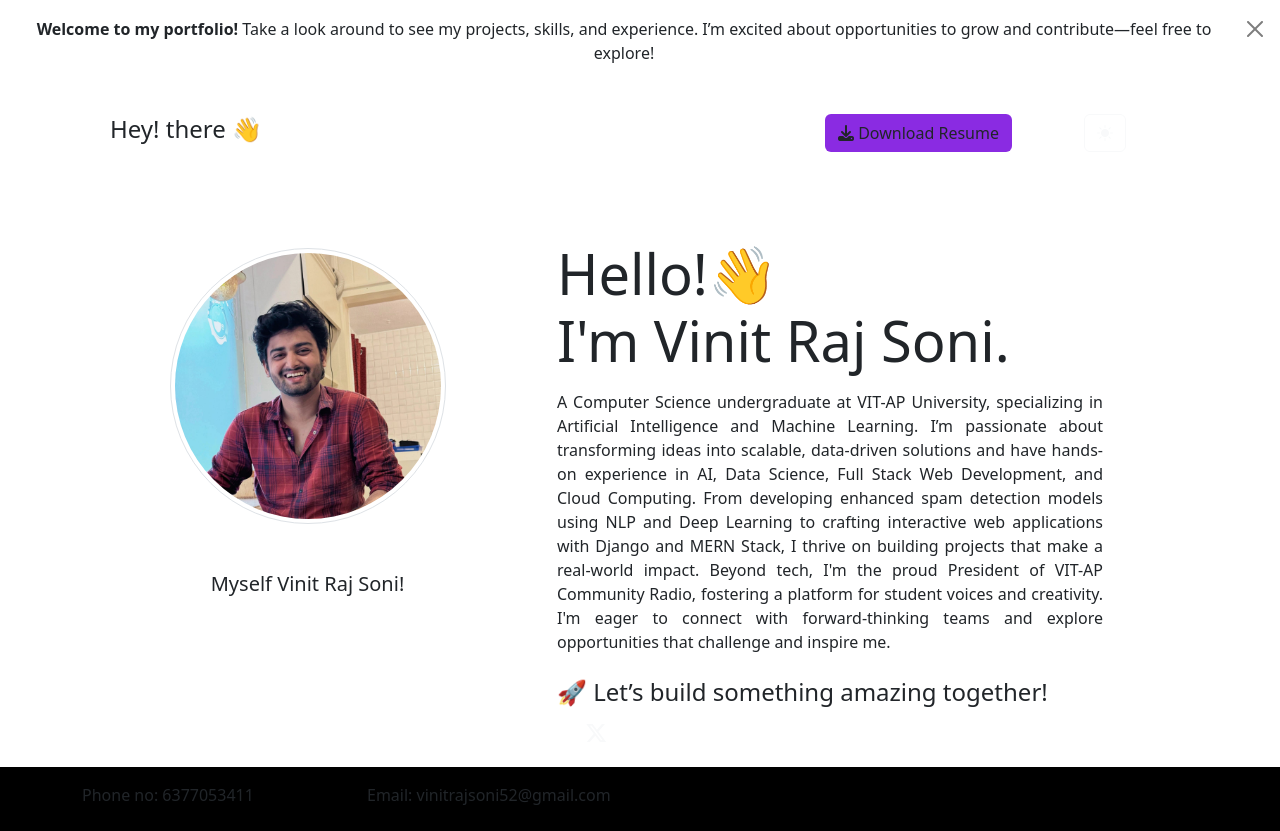
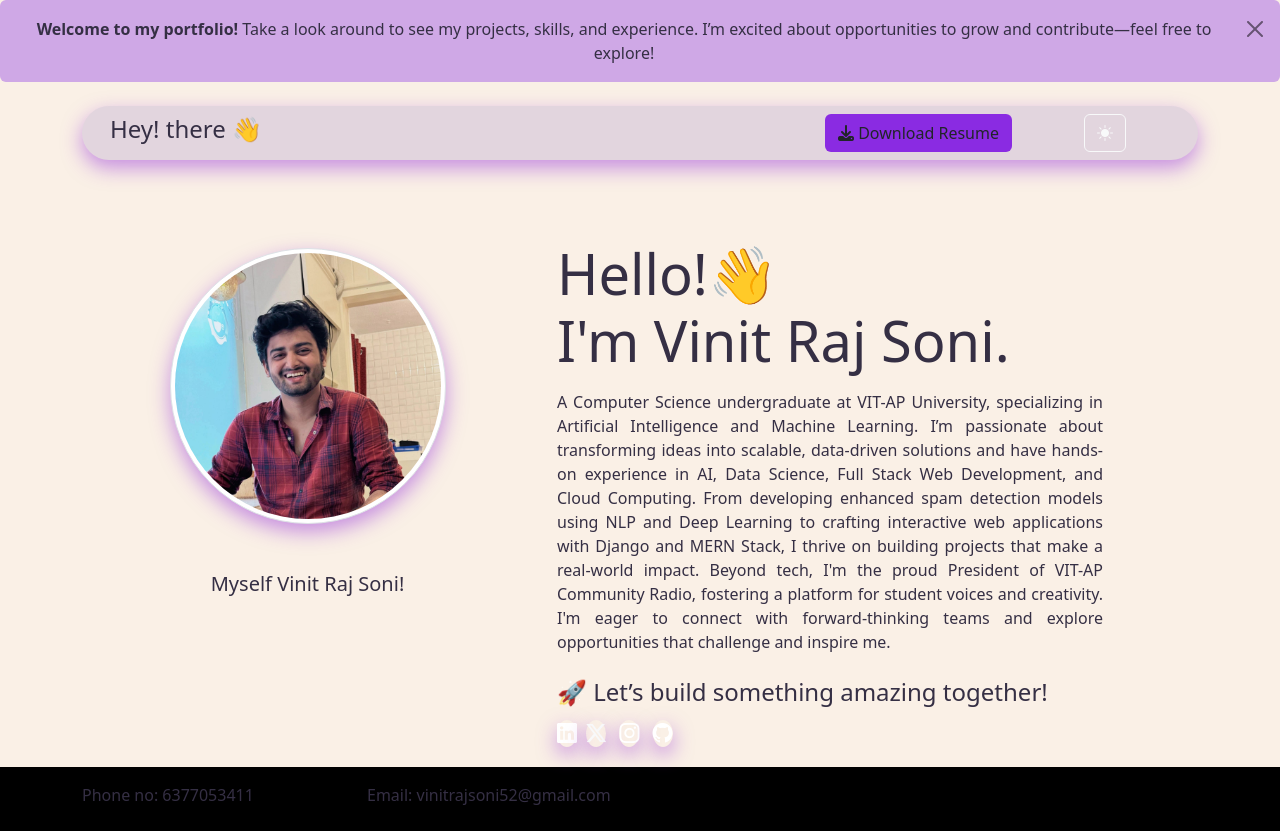
Before and after one commit to vinitrajsoni/portfolio, a plain HTML site: page index.html in a window 1280 px wide. Both pictures are taken after a click on the button 1105 px from the left and 133 px from the top of the page. Drawn offline with nearby package versions, Linux system fonts and the light colour scheme; a script that the page names is missing.

Commit message:
style.css

```diff
--- a/style.css
+++ b/style.css
@@ -1,8 +1,43 @@
+:root {
+  --background-color: #0b0617;
+  --text-color: #FAF0E6;
+  --nav-color: #B9B4C7;
+  --alert-color: rgb(73, 28, 115);
+}
+
+body {
+  background-color: var(--background-color);
+  color: var(--text-color);
+  transition: all 0.3s ease;
+}
+
+.navbar {
+  background-color: var(--nav-color) !important;
+}
+
+.alert {
+  background-color: var(--alert-color) !important;
+  color: var(--text-color);
+}
+
+.linke a {
+  color: inherit;
+  text-decoration: none;
+}
+
+/* Light Mode Theme */
+body.light-mode {
+  --background-color: #FAF0E6;
+  --text-color: #352F44;
+  --nav-color: #E2D5DE;
+  --alert-color: #CFA8E6;
+}
+
+/* Hover Effects */
 .hoo svg {
   transition: transform 0.3s ease, filter 0.3s ease;
 }
 
-/* Hover effect for SVG */
 .hoo:hover svg {
   transform: scale(1.2);
   filter: brightness(2) drop-shadow(0 0 10px #932edb);
@@ -22,7 +57,20 @@
 }
 
 .linke:hover {
-    transform: scale(1.6);
+  transform: scale(1.2);
   filter: brightness(2) drop-shadow(0 0 10px #932edb);
   color: white;
 }
+
+
+.profile-img {
+  transition: transform 0.3s ease, filter 0.3s ease, box-shadow 0.3s ease;
+  box-shadow: 0 8px 20px rgba(147, 46, 219, 0.5);
+  border-radius: 50%;
+}
+
+.profile-img:hover {
+  transform: scale(1.1);
+  filter: brightness(1.1) drop-shadow(0 0 10px #932edb);
+  box-shadow: 0 12px 30px rgba(147, 46, 219, 0.7);
+}
```
Lines whose indentation alone changed are shown as unchanged.
